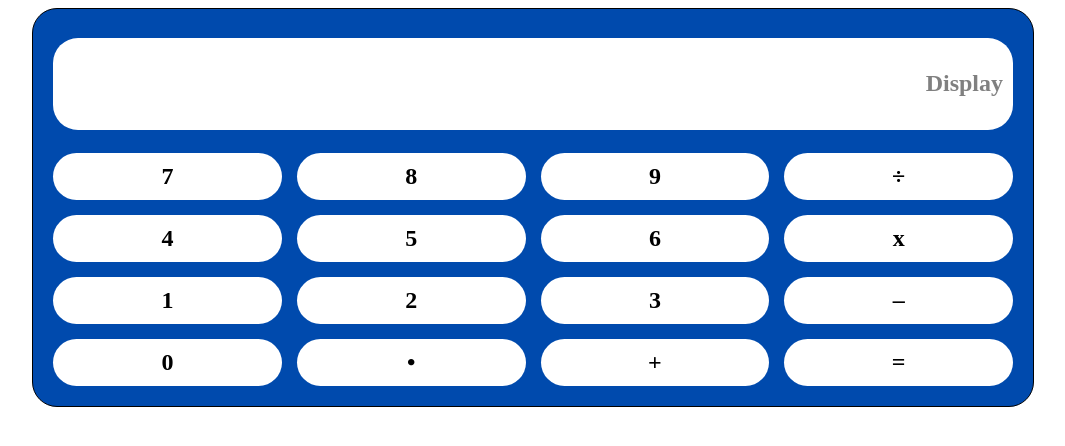
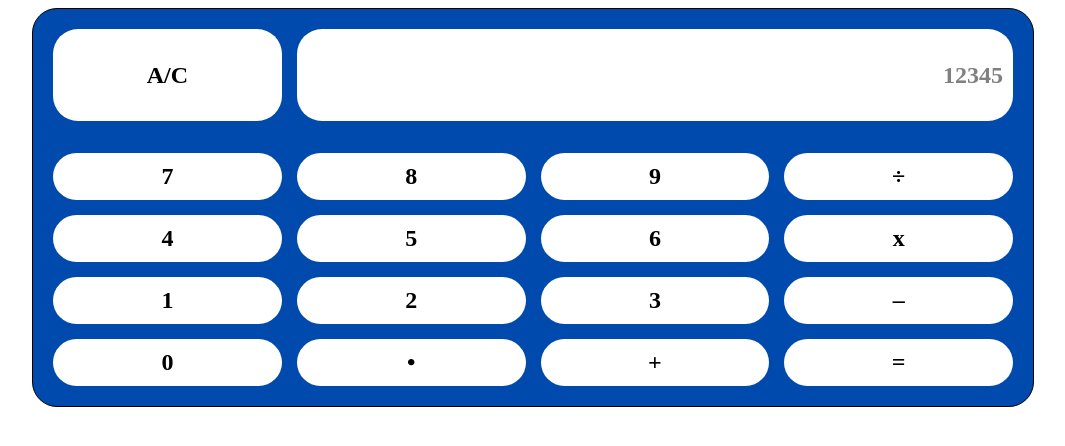
Before and after one commit to 1jeffreyli/calculator, a plain HTML site: page index.html in a window 1280 px wide. Shown: the whole page, without its empty margins (107-1172 px from the left). Drawn offline with Linux system fonts and the light colour scheme.

Commit message:
Add clear button

```diff
--- a/index.html
+++ b/index.html
@@ -12,7 +12,7 @@
 <div class="wrapper">
     <div id="container">
         <div class="display">
-           <div>Display</div>
+           <div>12345</div>
         </div>
         <div class="zero">0</div>
         <div class="one">1</div>
@@ -30,6 +30,7 @@
         <div class="equal">=</div>
         <div class="add">+</div>
         <div class="subtract">–</div>
+        <div class="reset">A/C</div>
 
     </div>
 </div>
--- a/style.css
+++ b/style.css
@@ -9,8 +9,8 @@
     grid-template-rows: repeat(6, 1fr);
     grid-auto-rows: minmax(150px, auto);
     grid-template-areas:
-    "display display display display"
-    "display display display display"
+    "reset display display display"
+    "reset display display display"
     "seven eight nine divide"
     "four five six multiply"
     "one two three subtract"
@@ -30,7 +30,6 @@
     background-color: white;
     border-radius: 25px;
     padding: 10px;
-    margin: auto 0;
 }
 
 
@@ -109,3 +108,11 @@
 .subtract {
     grid-area: subtract;
 }
+
+.reset {
+    grid-area: reset;
+    height: 3em;
+    display: flex;
+    justify-content: center;
+    align-items: center;
+}
```
